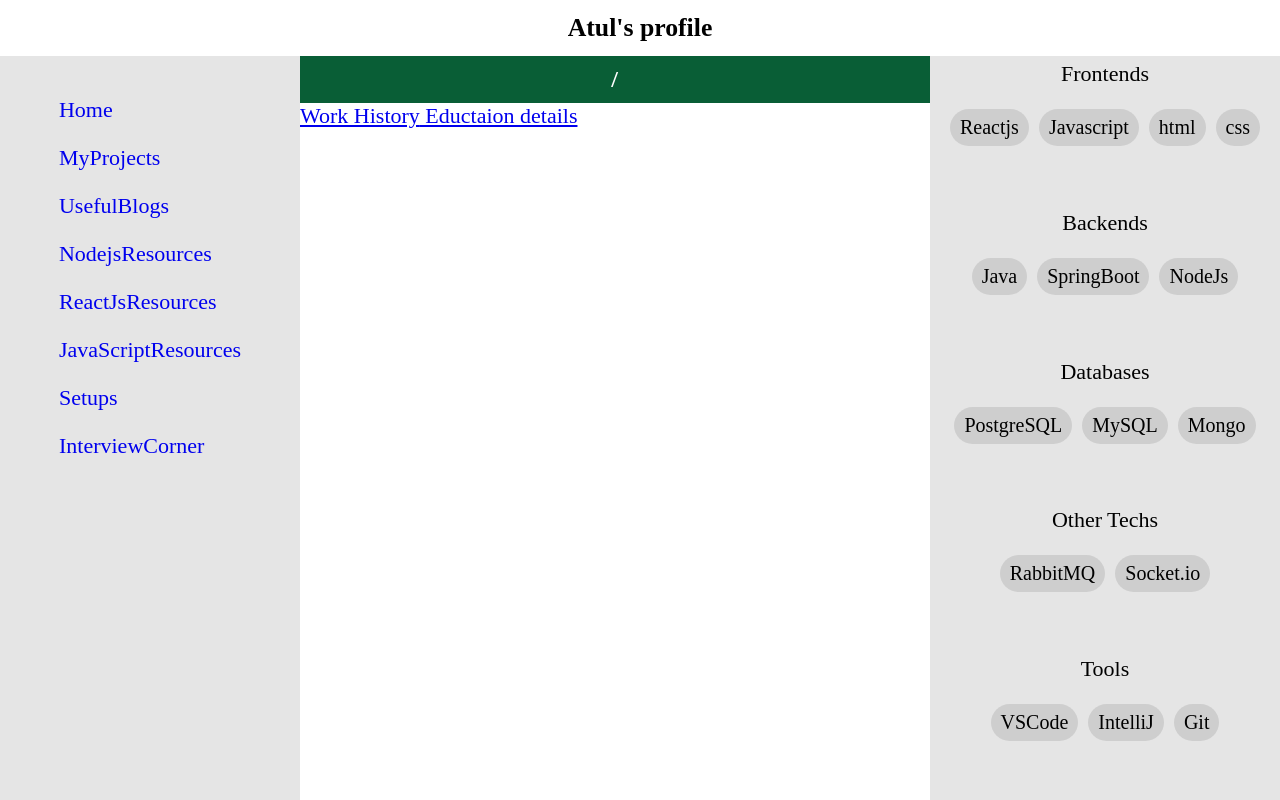
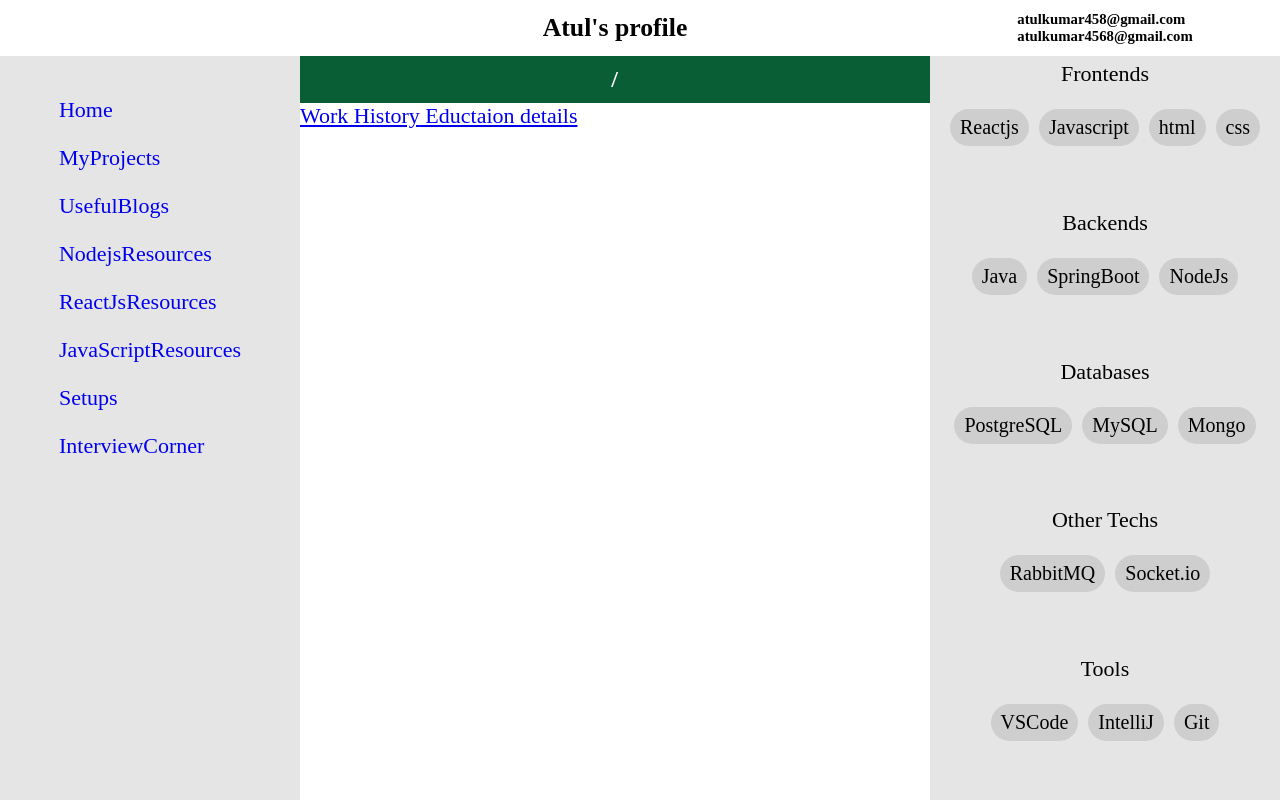
Before and after one commit to atulnitrr/atul-portfolio, a React (Create React App) app: page / in a window 1280 px wide. Built offline with nearby package versions, Linux system fonts and the light colour scheme.

Commit message:
main header

```diff
--- a/src/component/MainHeader.js
+++ b/src/component/MainHeader.js
@@ -4,7 +4,12 @@ import "../css/MainHeader.css";
 function MainHeader() {
   return (
     <header className="top-container-item tc-h">
+      <div></div>
       <h3>Atul's profile</h3>
+      <section>
+        <h6>atulkumar458@gmail.com</h6>
+        <h6>atulkumar4568@gmail.com</h6>
+      </section>
     </header>
   );
 }
--- a/src/css/MainHeader.css
+++ b/src/css/MainHeader.css
@@ -1,11 +1,18 @@
 .tc-h {
   font-size: 22px;
-  display: flex;
-  justify-content: center;
-  align-items: center;
+  display: grid;
+  grid-template: minmax(56px, auto) 1fr / minmax(auto, 300px) minmax(300px, 1fr) minmax(
+      auto,
+      350px
+    );
   position: -webkit-sticky;
   position: sticky;
   top: 0;
   background-color: #fff;
   border-bottom: rgba(255, 255, 255, 0.2);
+  place-items: center;
 }
+
+.tc-h > * {
+  flex: 1 1 0;
+}
```
